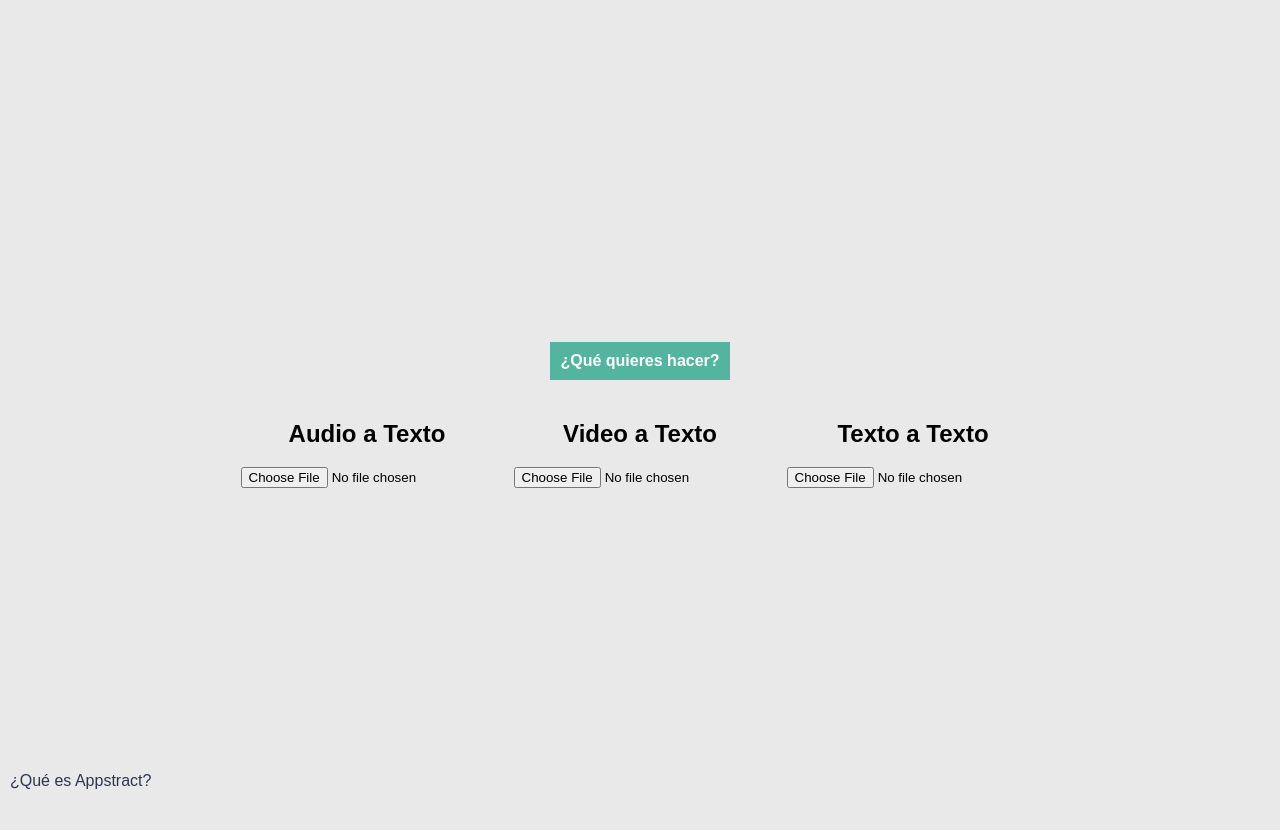
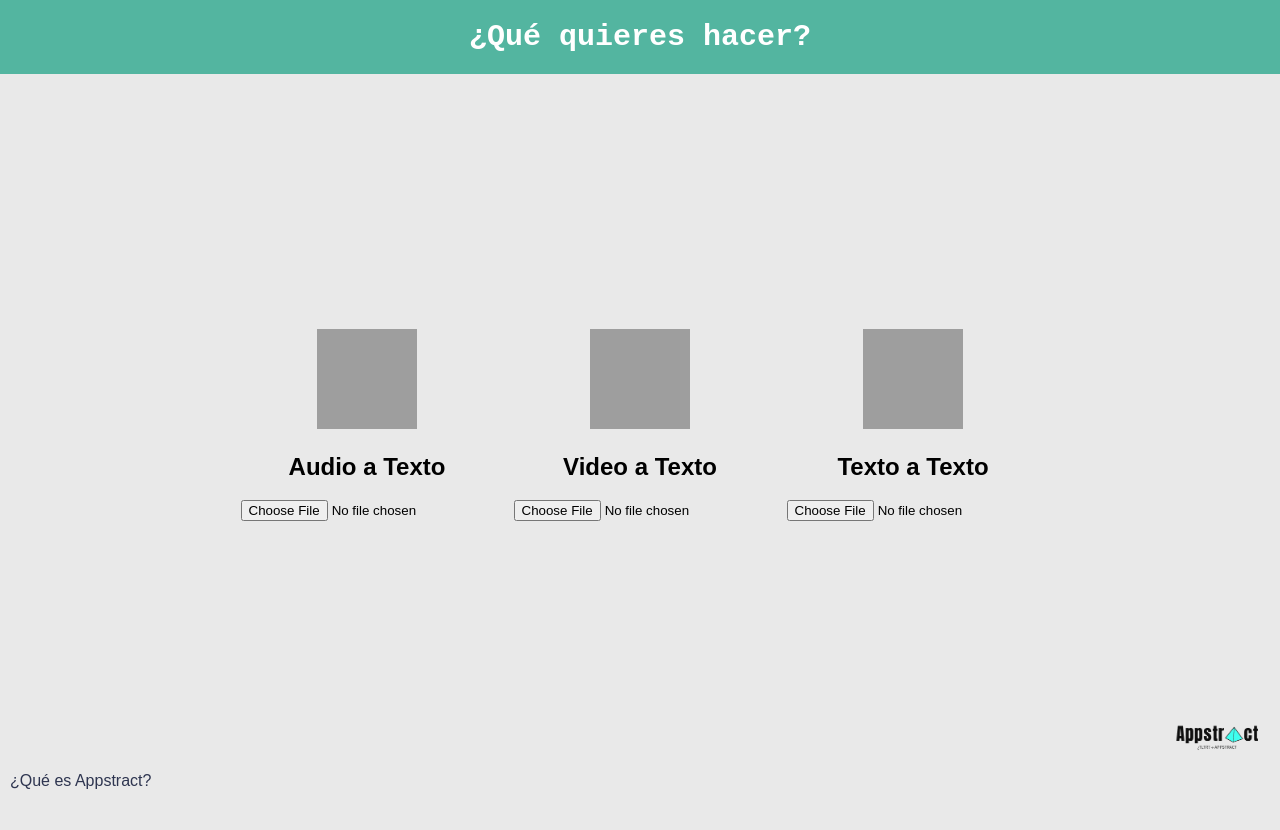
Before and after one commit to AlvarezIglesias/appstract, a Flask app: page / in a window 1280 px wide. Run offline with Flask 3, Linux system fonts and the light colour scheme; grey boxes are pictures that could not be loaded.

Commit message:
Great Improvement
The page it's practically done. I only want to set the image from a local relative path.

Also, I rename the main file from app.py to main.py

```diff
--- a/templates/main_page.html
+++ b/templates/main_page.html
@@ -23,8 +23,18 @@
             background-color: #53b5a0;
             color: white;
             font-weight: bold;
-            padding: 10px;
+            padding: 20px;
             text-align: center;
+            width: 100%;
+            position: absolute;
+            top: 0;
+            font-size: 30px;
+            font-family: 'Courier New', Courier, monospace;
+        }
+        .option img {
+            width: 100px;
+            height: 100px;
+            object-fit: cover;
         }
         .options {
             display: flex;
@@ -44,6 +54,14 @@
             text-decoration: none;
             color: #2e3550;
         }
+        .logo {
+            position: absolute;
+            bottom: 10px;
+            right: 10px;
+            width: 100px;
+            height: 100px;
+            object-fit: cover;
+        }
     </style>
 </head>
 <body>
@@ -53,14 +71,17 @@
         </div>
         <div class="options">
             <div class="option">
+                <img src="https://cdn.iconscout.com/icon/free/png-256/free-sound-2451537-2082547.png" alt="Audio a Texto">
                 <h2>Audio a Texto</h2>
                 <input type="file" accept=".mp3">
             </div>
             <div class="option">
+                <img src="https://cdn.iconscout.com/icon/free/png-256/free-youtube-292-893504.png" alt="Audio a Texto">
                 <h2>Video a Texto</h2>
                 <input type="file" accept=".mp4">
             </div>
             <div class="option">
+                <img src="https://cdn.iconscout.com/icon/free/png-256/free-message-2367724-1976874.png" alt="Audio a Texto">
                 <h2>Texto a Texto</h2>
                 <input type="file" accept=".txt">
             </div>
@@ -68,6 +89,7 @@
         <div class="footer">
             <a href="#about">¿Qué es Appstract?</a>
         </div>
+        <img class="logo" src="/logos/logo_principal.png" alt="Appstract Logo">
     </div>
 </body>
 </html>
```
Also changed, not shown: logos/logo_principal.png (added), main.py (renamed from app.py).
